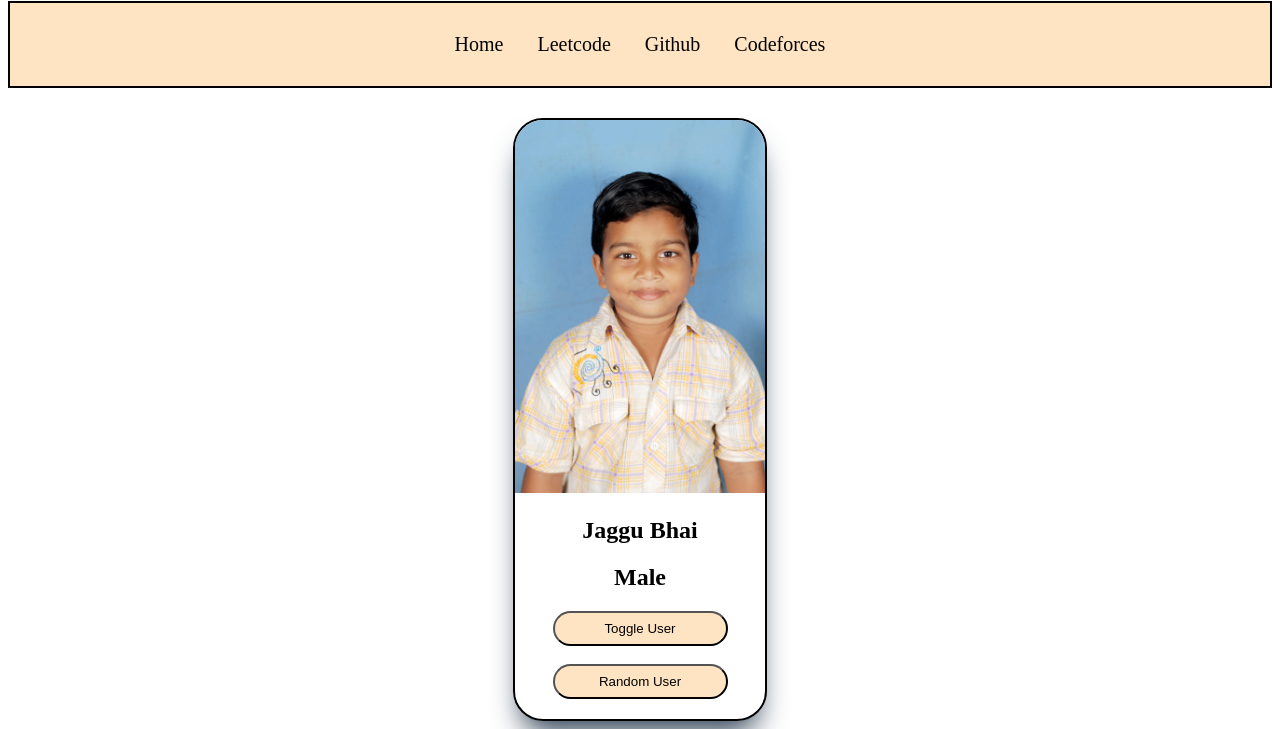
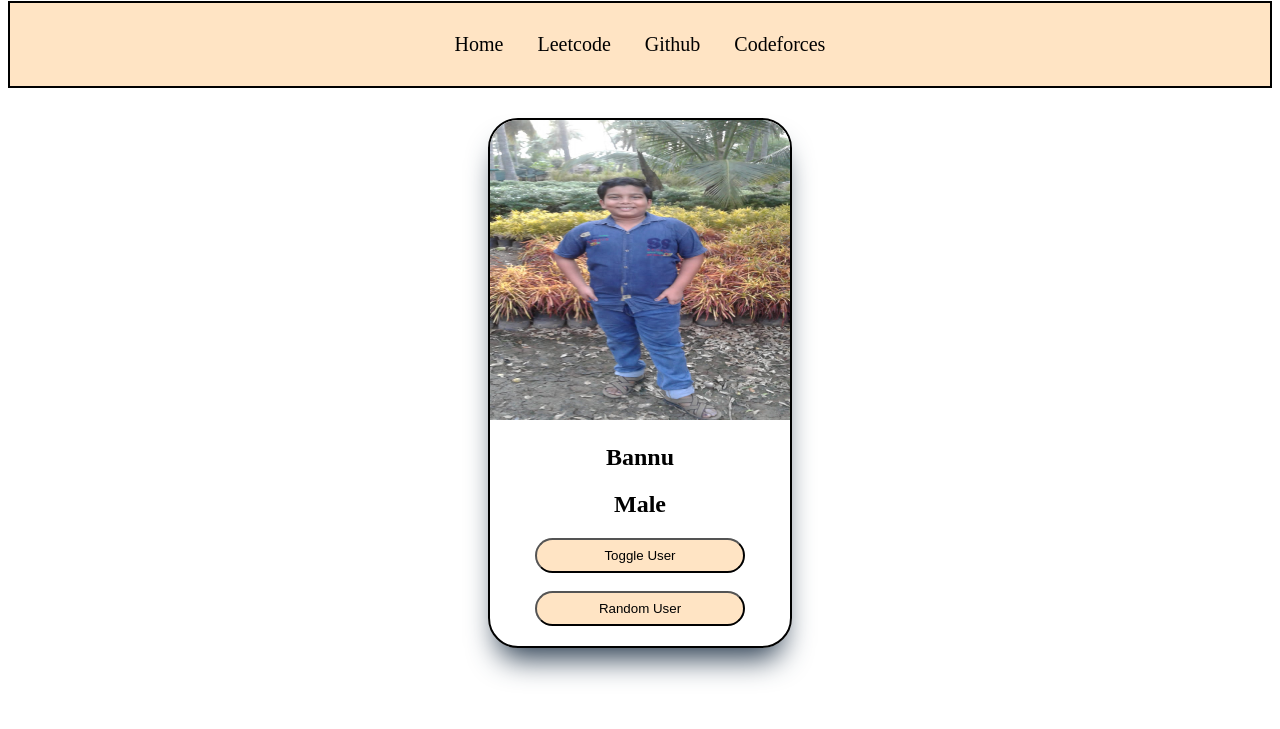
Before and after one commit to jagadeeshsurya7/web-development, a plain HTML site: page index.html in a window 1280 px wide. Both pictures are taken after a click on the button "Toggle User". Shown: the part 79-808 px from the top of the page. Drawn offline with Linux system fonts and the light colour scheme.

Commit message:
Toggling id cards

```diff
--- a/index.css
+++ b/index.css
@@ -24,7 +24,7 @@
 }.card{
     text-align: center;
     border: 2px solid black;
-    width: 250px;
+    width: 300px;
     margin-left: auto;
     margin-right: auto;
     margin-top: 30px;
@@ -33,7 +33,8 @@
     padding-bottom: 20px;
     box-shadow: rgb(38, 57, 77) 0px 20px 30px -10px;
 }.card img{
-    width: 250px;
+    width: 300px;
+    height: 300px;
 }.card button{
     width: 70%;
     padding: 8px;
--- a/index.html
+++ b/index.html
@@ -17,11 +17,12 @@
         <a href="">Codeforces</a>
     </div>
     <div class="card">
-        <img src="My image.jpeg" alt="Jaggu Bhai">
-        <h2>Jaggu Bhai</h2>
-        <h2>Male</h2>
-        <button>Toggle User</button><br>
+        <img id="user-image" src="My image1.jpeg" alt="Jaggu Bhai">
+        <h2 id="user-name">Jaggu Bhai</h2>
+        <h2 id="user-gender">Male</h2>
+        <button onclick="toggle()">Toggle User</button><br>
         <br><button>Random User</button>
     </div>
+    <script src="index.js"></script>
 </body>
 </html>
--- /dev/null
+++ b/index.js
@@ -0,0 +1,20 @@
+var users=[
+    {
+        "name":"Jaggu Bhai",
+        "gender":"Male",
+        "image":"My image1.jpeg"
+    },
+    {
+        "name":"Bannu",
+        "gender":"Male",
+        "image":"My image2.jpeg"
+    }
+]
+var index=0;
+function toggle() {
+    if(index==0) index=1;
+    else index=0;
+    document.getElementById("user-name").innerText=users[index].name;
+    document.getElementById("user-gender").innerText=users[index].gender;
+    document.getElementById("user-image").src=users[index].image;
+}
```
Also changed, not shown: My image1.jpeg (renamed from My image.jpeg), My image2.jpeg (added).
